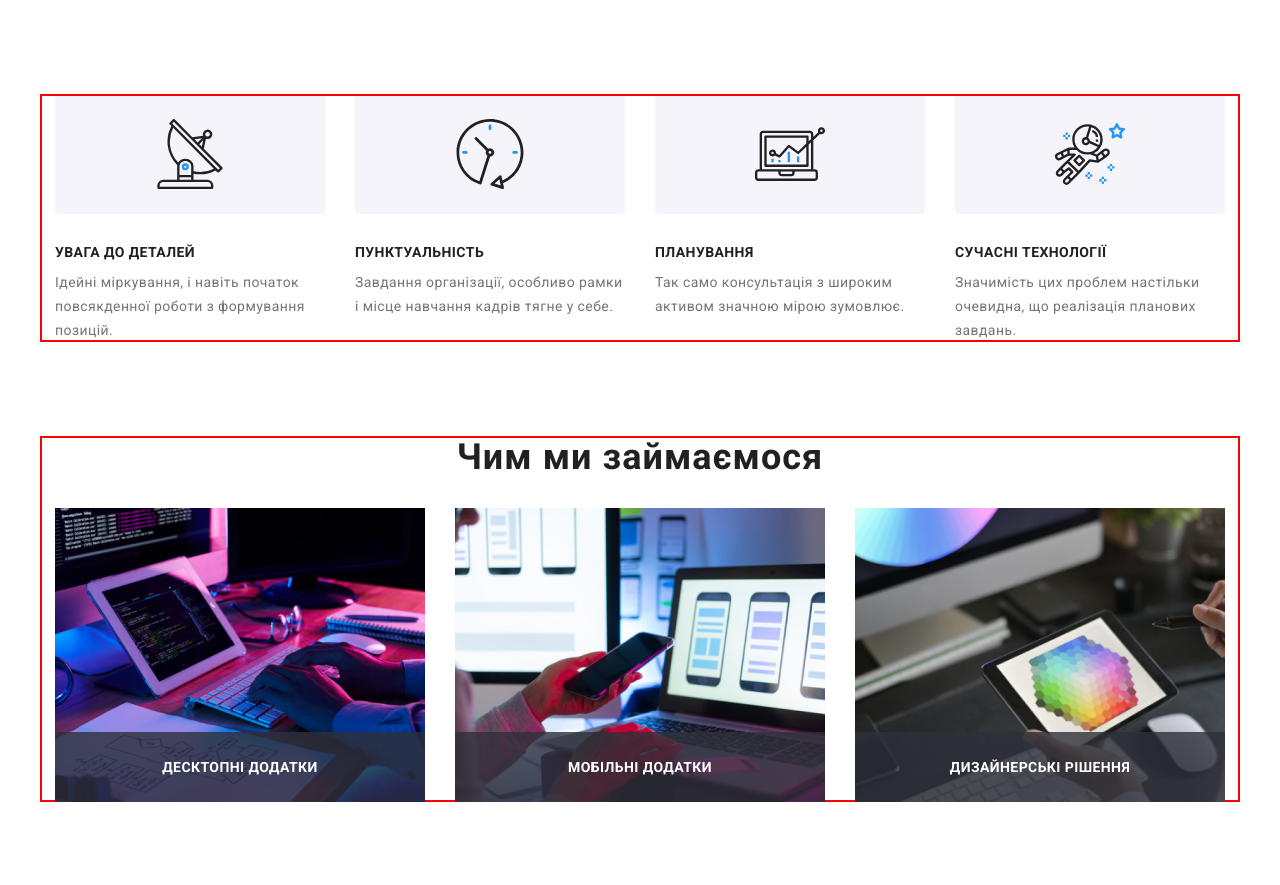
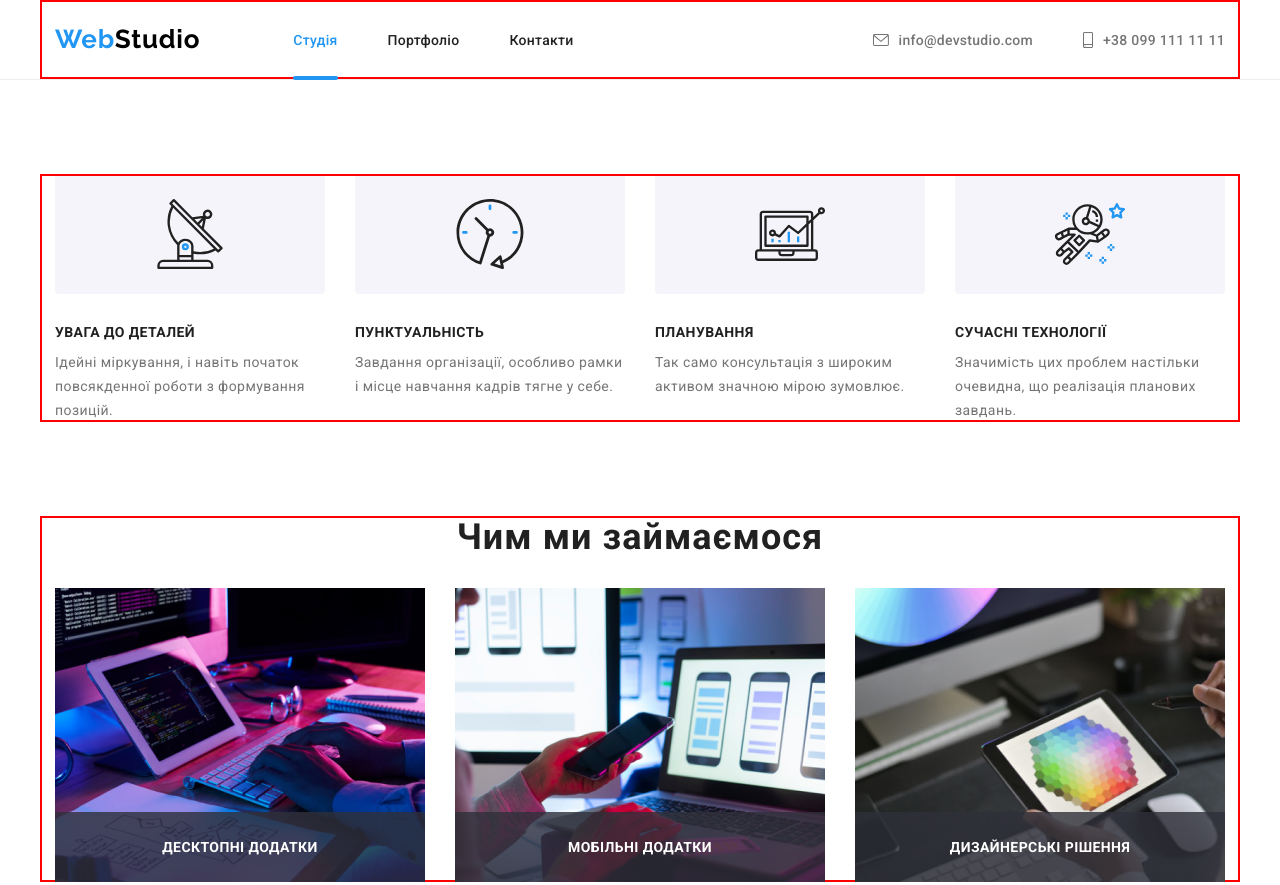
Before and after one commit to Sergii79/goit-markup-hw-08, a plain HTML site: page index.html in a window 1280 px wide. Shown: the top 885 px of the page. Drawn offline with nearby package versions, Linux system fonts and the light colour scheme.

Commit message:
fiveth commit

```diff
--- a/index.html
+++ b/index.html
@@ -23,21 +23,21 @@
   </head>
   <body>
     <!--header-->
-    <!-- <header class="header">
+    <header class="header">
       <div class="container__header container">
         <nav class="nav">
           <a class="logo" href="./index.html">Web</span><span class="logo__black">Studio</span>
           </a>
           <ul class="nav__list">
-            <li class="nav__item"
+            <li class="nav__item display-none-mob"
               ><a class="nav__link nav__link--active" href="./index.html">Студія</a></li
             >
-            <li class="nav__item"><a class="nav__link" href="./portfolio.html">Портфоліо</a></li>
-            <li class="nav__item"><a class="nav__link" href="./contacts.html">Контакти</a></li>
+            <li class="nav__item display-none-mob"><a class="nav__link" href="./portfolio.html">Портфоліо</a></li>
+            <li class="nav__item display-none-mob"><a class="nav__link" href="./contacts.html">Контакти</a></li>
           </ul>
         </nav>
         <ul class="contacts">
-          <li class="contacts__item">
+          <li class="contacts__item display-none-mob">
             <a class="contacts__link" href="mailto:info@devstudio.com">
               <svg class="contacts__icons" width="16" height="12">
                 <use href="./images/icons.svg#envelope"></use>
@@ -45,7 +45,7 @@
               info@devstudio.com</a
             >
           </li>
-          <li class="contacts__item">
+          <li class="contacts__item display-none-mob">
             <a class="contacts__link" href="tel:+380991111111">
               <svg class="contacts__icons" width="10" height="16">
                 <use href="./images/icons.svg#smartphone"></use>
@@ -55,7 +55,7 @@
           </li>
         </ul>
       </div>
-    </header> -->
+    </header>
 
     <!-- Main -->
     <main>
--- a/sass/components/_client.scss
+++ b/sass/components/_client.scss
@@ -8,6 +8,11 @@
 
 .client__item {
     height: 92px;
+
+    // mobail - 320px
+    @media screen and (min-width: 320px) {
+        width: calc((100% - 30px)/2);
+    }
 
     // mobail - 480px
     @media screen and (min-width: 480px) {
--- a/sass/components/_container.scss
+++ b/sass/components/_container.scss
@@ -1,11 +1,6 @@
 /* container */
 
 .container {
-    // breakpoints:
-
-    // mobail - 480px
-
-    // min-width: 320px;
     min-width: 320px;
     max-width: 480px;
     margin-left: auto;
@@ -29,16 +24,20 @@
 
 .container__header {
     display: flex;
+
+    // desktop - 1200px
+    @media screen and (min-width: 480px) {
+        width: 100%;
+    }
+
+    // desktop - 1200px
+    @media screen and (min-width: 1200px) {
+        width: 100%;
+    }
 }
 
 .container__footer {
     align-items: baseline;
-    // margin: 0;
-
-    // mobail - 480px
-    @media screen and (min-width: 480px) {
-
-    }
 
     // tablet - 768px
     @media screen and (min-width: 780px) {
--- a/sass/components/_navigation.scss
+++ b/sass/components/_navigation.scss
@@ -7,7 +7,7 @@
 }
 
 .nav__list {
-    margin-left: 91px;
+    margin-left: 93px;
     padding-left: 0px;
     display: flex;
     gap: 50px;
--- a/sass/components/_register-email.scss
+++ b/sass/components/_register-email.scss
@@ -39,7 +39,6 @@
     align-items: center;
     flex-direction: column;
 
-
     // mobail - 480px
     @media screen and (min-width: 480px) {
         flex-direction: column;
@@ -65,7 +64,6 @@
 }
 
 .register-email__input {
-    width: 450px;
     height: 50px;
     border: 1px solid #FFFFFF4D;
     filter: drop-shadow(0px 4px 4px rgba(0, 0, 0, 0.15));
@@ -84,6 +82,22 @@
         color: var(--secondary-text-color);
     }
 
+    // mobail - 320px
+    @media screen and (min-width: 320px) {
+        width: 290px;
+    }
+
+    // mobail - 480px
+    @media screen and (min-width: 480px) {
+        width: 450px;
+    }
+
+    // tablet - 768px
+     @media screen and (min-width: 780px) {
+        width: 450px;
+    }
+
+    // desktop - 1200px
     @media screen and (min-width: 1200px) {
         width: 358px;
     }
--- a/sass/utils/_display-none.scss
+++ b/sass/utils/_display-none.scss
@@ -1,3 +1,19 @@
+// display-none mobail
+
+.display-none-mob {
+    display: none;
+
+    // tablet - 768px
+    @media screen and (min-width: 780px) {
+        display: block;
+    }
+
+    // desktop - 1200px
+    @media screen and (min-width: 1200px) {
+        display: block;
+    }
+}
+
 // display-none mobail & tablet version
 
 .display-none-mob-tab {
```
Also changed, not shown: sass/components/_adress.scss (+0 -15 lines), sass/components/_footer.scss (+0 -11 lines), css/main.css, css/main.min.css, 2 other files.
